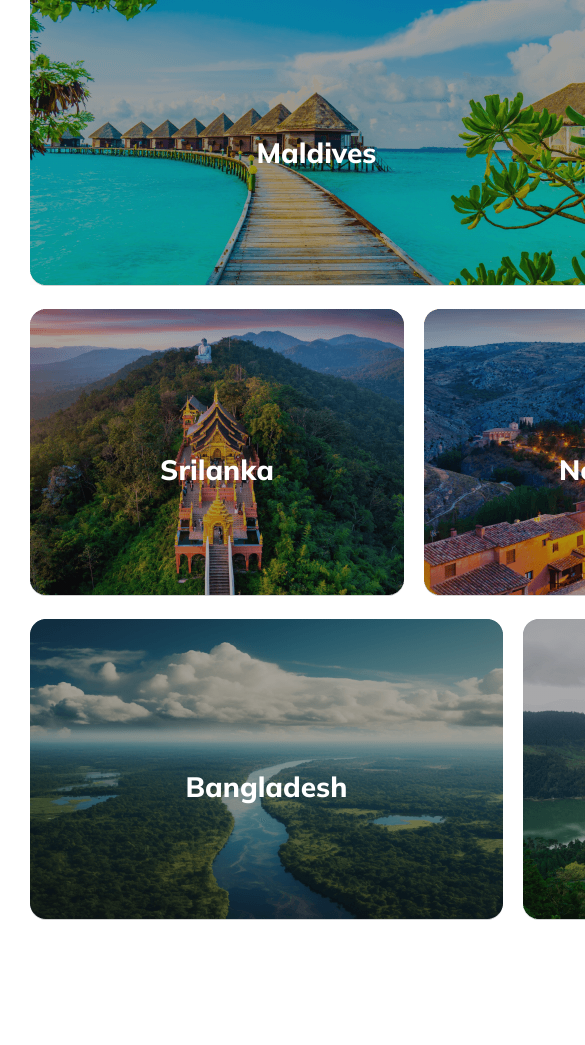
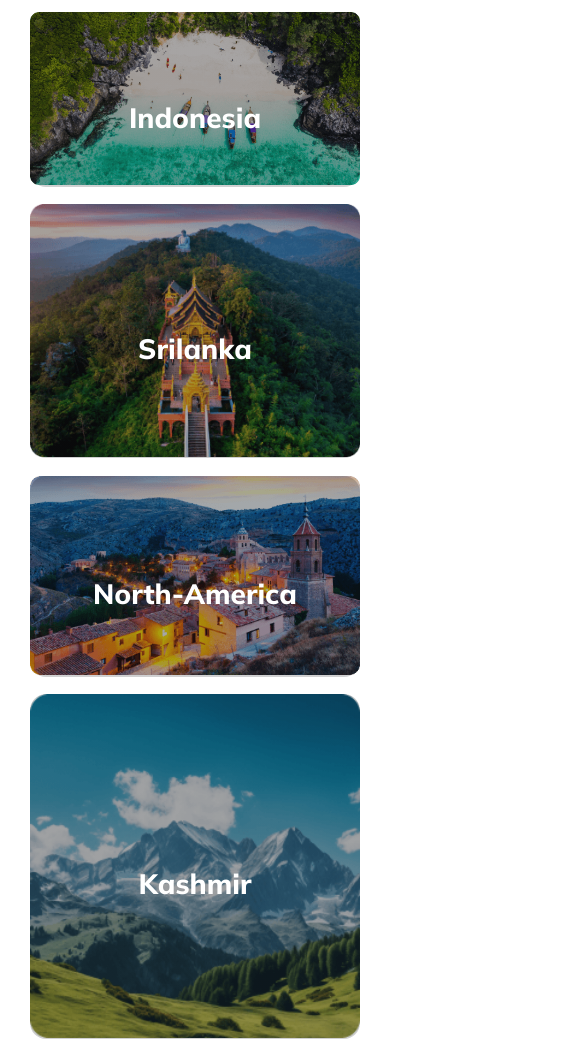
Before and after one commit to Shahriar-Hossain-Alvi/Travel-Bug, a plain HTML site: page index.html in a window 390 px wide. Shown: the part 2189-3234 px from the top of the page, 585 px wide, since content can reach past the window. Before the commit the page ends 3112 px from the top, so only its background shows below. Drawn offline with Linux system fonts and the light colour scheme.

Commit message:
destination w responsive done

```diff
--- a/index.html
+++ b/index.html
@@ -95,7 +95,7 @@
         <!-- popular part end -->
 
         <!-- destination part start -->
-        <section>
+        <section id="destination">
             <div class="container">
                 <div class="destination-container">
                     <div class="destination-head">
--- a/styles/style.css
+++ b/styles/style.css
@@ -234,6 +234,9 @@ header nav {
 }
 
 /* destination part start */
+#destination{
+    margin-bottom: 100px;
+}
 
 .destination-head {
     width: 50%;
@@ -263,9 +266,40 @@ header nav {
     margin-bottom: 20px;
 }
 
+.overlay-text {
+    position: absolute;
+    top: 0;
+    width: 0%;
+    height: 99%;
+    border-radius: 16px;
+    background: linear-gradient(0deg, rgba(19, 19, 24, 0.20) 0%, rgba(19, 19, 24, 0.20) 100%);
+    opacity: 0;
+}
+
+.overlay-text h4 {
+    position: relative;
+    top: 0%;
+    text-align: center;
+    color: #FFF;
+    font-size: 28px;
+    font-weight: 800;
+    text-transform: capitalize;
+}
+
 .dgt-first-img {
     border-radius: 16px;
     position: relative;
+}
+
+.dgt-first-img:hover .overlay-text{
+    opacity: 1;
+    width: 100%;
+    transition: 0.4s;
+}
+
+.dgt-first-img:hover .overlay-text h4{
+    top: 50%;
+    transition: 0.4s;
 }
 
 .dgt-second-img {
@@ -273,23 +307,15 @@ header nav {
     position: relative;
 }
 
-.overlay-text {
-    position: absolute;
-    top: 0;
+.dgt-second-img:hover .overlay-text{
+    opacity: 1;
     width: 100%;
-    height: 99%;
-    border-radius: 16px;
-    background: linear-gradient(0deg, rgba(19, 19, 24, 0.20) 0%, rgba(19, 19, 24, 0.20) 100%);
+    transition: 0.4s;
 }
 
-.overlay-text h4 {
-    position: relative;
+.dgt-second-img:hover .overlay-text h4{
     top: 50%;
-    text-align: center;
-    color: #FFF;
-    font-size: 28px;
-    font-weight: 800;
-    text-transform: capitalize;
+    transition: 0.4s;
 }
 
 .destination-galley-middle {
@@ -304,14 +330,47 @@ header nav {
     position: relative;
 }
 
+.dgm-first-img:hover .overlay-text{
+    opacity: 1;
+    width: 100%;
+    transition: 0.4s;
+}
+
+.dgm-first-img:hover .overlay-text h4{
+    top: 50%;
+    transition: 0.4s;
+}
+
 .dgm-second-img {
     border-radius: 16px;
     position: relative;
 }
 
+.dgm-second-img:hover .overlay-text{
+    opacity: 1;
+    width: 100%;
+    transition: 0.4s;
+}
+
+.dgm-second-img:hover .overlay-text h4{
+    top: 50%;
+    transition: 0.4s;
+}
+
 .dgm-third-img {
     border-radius: 16px;
     position: relative;
+}
+
+.dgm-third-img:hover .overlay-text{
+    opacity: 1;
+    width: 100%;
+    transition: 0.4s;
+}
+
+.dgm-third-img:hover .overlay-text h4{
+    top: 50%;
+    transition: 0.4s;
 }
 
 .destination-galley-bottom {
@@ -325,9 +384,31 @@ header nav {
     position: relative;
 }
 
+.dgb-first-img:hover .overlay-text{
+    opacity: 1;
+    width: 100%;
+    transition: 0.4s;
+}
+
+.dgb-first-img:hover .overlay-text h4{
+    top: 50%;
+    transition: 0.4s;
+}
+
 .dgb-second-img {
     border-radius: 16px;
     position: relative;
+}
+
+.dgb-second-img:hover .overlay-text{
+    opacity: 1;
+    width: 100%;
+    transition: 0.4s;
+}
+
+.dgb-second-img:hover .overlay-text h4{
+    top: 50%;
+    transition: 0.4s;
 }
 
 .destination-galley img {
@@ -374,7 +455,6 @@ header nav {
         display: block;
         font-size: 24px;
     }
-
 
     .banner {
         padding: 30px 0;
@@ -424,6 +504,63 @@ header nav {
     .popular-container {
         grid-template-columns: repeat(1, 1fr);
     }
+
+    #destination {
+        margin-bottom: 30px;
+    }
+
+    .destination-head {
+        width: 100%;
+        margin: 0 auto;
+        padding-bottom: 30px;
+    }
+
+    .destination-galley-top {
+        display: inline-block;
+        width: 100%;
+        gap: 0;
+        margin-bottom: 0;
+    }
+
+    .destination-galley-top img{
+        width: 100%;
+    }
+
+    .dgt-first-img, .dgt-second-img, .dgm-first-img, .dgm-second-img, .dgm-third-img, .dgb-first-img{
+        margin-bottom: 15px;
+    }
+
+    .destination-galley-middle {
+        display: inline-block;
+        width: 100%;
+        gap: 0;
+        margin-bottom: 0;
+    }
+
+    .destination-galley-middle img{
+        width: 100%;
+    }
+
+    .destination-galley-bottom {
+        display: inline-block;
+        width: 100%;
+        gap: 0;
+        margin-bottom: 0;
+    }
+
+    .destination-galley-bottom img{
+        width: 100%;
+    }
+
+    .overlay-text {
+        width: 100%;
+        opacity: 1;
+    }
+
+    .overlay-text h4 {
+        top: 50%;
+    }
+
 }
 
 /* @media screen and (min-width: 992px) and (max-width: 1365px) {
```
